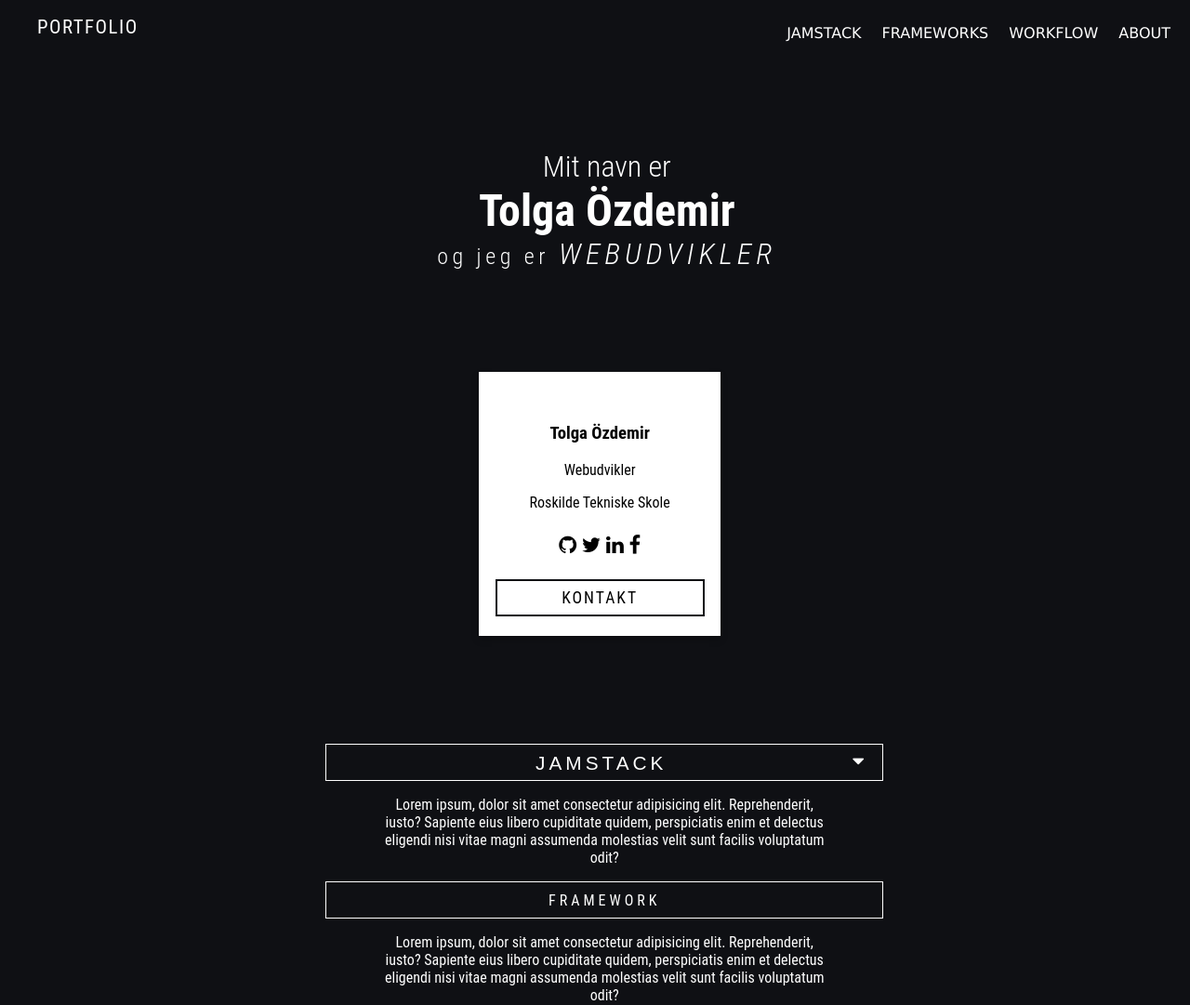
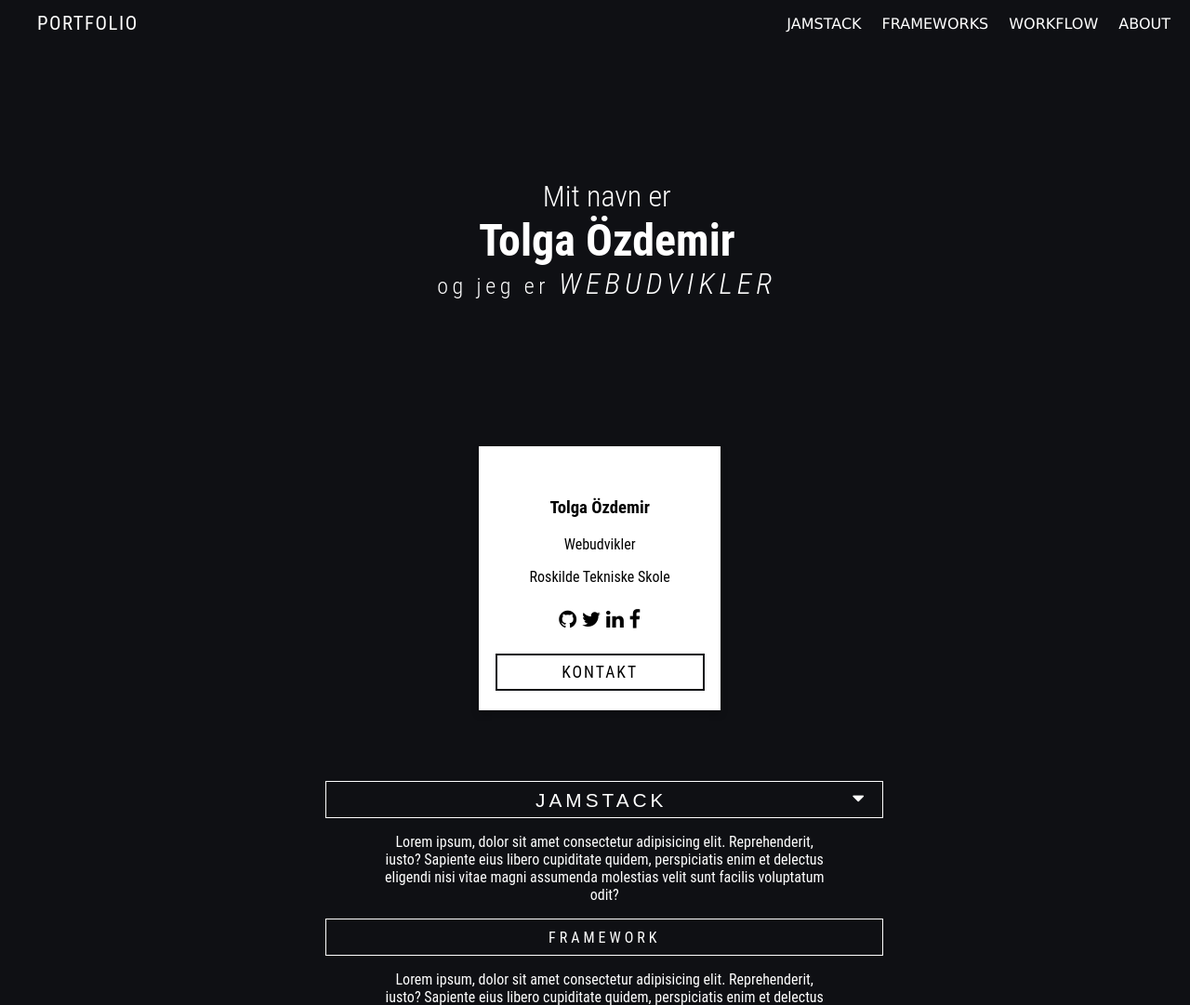
Before and after one commit to rts-cmk-wuhf02/praktikperiode-portfolio-TolgaAkaMoon, a Node project: template assets/html/templates/index.ejs in a window 1280 px wide. Shown: the top 1081 px of the page at 93% size. Run offline with Node 20 templates, Linux system fonts and the light colour scheme; the template is opened without the code that fills it, so the values that code supplies are empty; style sheets or scripts are compiled from the project's sources.

Commit message:
add more corrections to header and structure

```diff
--- a/assets/css/components/card.scss
+++ b/assets/css/components/card.scss
@@ -2,7 +2,6 @@
     text-align: center;
     font-family: 'Roboto Condensed', sans-serif;
     position: absolute;
-    top: 50%;
     max-height: 300px;
     min-width: 200px;
     padding: 0px;
--- a/assets/css/components/header.scss
+++ b/assets/css/components/header.scss
@@ -100,7 +100,7 @@ ul li a {
     }
 
     .header__portfolio{
-        margin-top: 17px;
+        margin-top: 13px;
         margin-left: 40px;
     }
 
@@ -135,6 +135,8 @@ ul li a {
         list-style-type: none;
         margin: 0;
         padding: 0;
+        align-items: center;
+        align-content: center;
     }
 
     nav {
@@ -142,13 +144,12 @@ ul li a {
         width: 100%;
         grid-template-columns: 44% 56%;
         align-items: center;
-        height: 56px;
+        height: 50px;
         margin: 0;
     }
 
     nav ul li {
         margin-right: 20px;
-        margin-top: 15px;
         padding: 0;
         float: right;
         text-decoration: none;
--- a/assets/css/components/main.scss
+++ b/assets/css/components/main.scss
@@ -49,7 +49,8 @@
 .main__section {
     width: 100%;
     position: relative;
-    height: 100vh;
+    height: 60vh;
+    max-height: 300px;
 }
 
 .section__h1 {
@@ -58,7 +59,7 @@
     font-family: 'Roboto Condensed', sans-serif;
     font-size: 2rem;
     margin: 0;
-    top: 20%;
+    top: 40%;
     width: 100%;
     text-align: center;
     z-index: 3;
@@ -108,4 +109,9 @@
         margin: 0;
     }
 
+    .main__section {
+        max-height: 500px;
+        min-height: 400px;
+    }
+
 }
--- a/assets/css/components/preview.scss
+++ b/assets/css/components/preview.scss
@@ -1,6 +1,8 @@
 /* Section Preview */
 .preview {
     width: 100%;
+    height: 40vh;
+    position: relative;
 }
 
 .preview__sectionPrev {
@@ -20,5 +22,15 @@
 
 @media only screen and (min-width: 768px) {
 
+    .preview {
+        height: 45vh;
+    }
 
 }
+
+@media only screen and (max-height: 670px) {
+    .preview {
+        height: 100vh;
+    }
+
+}
```
